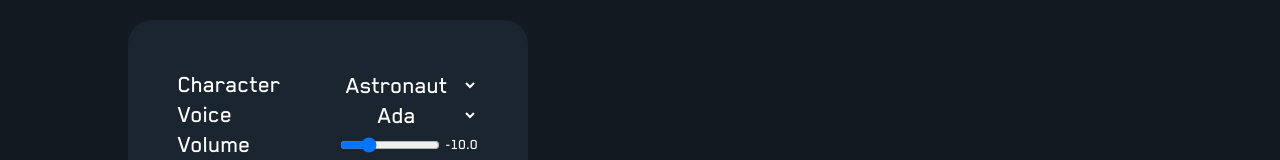
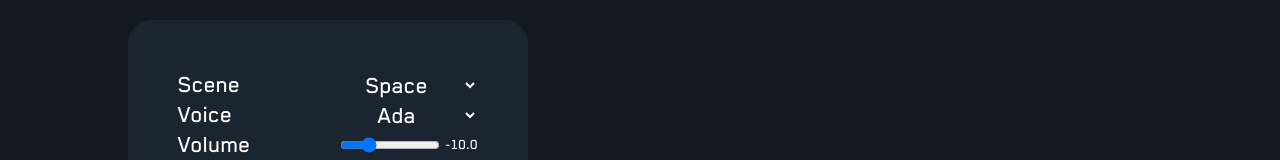
Before and after one commit to moritztng/cyberface, a React (Create React App) app: page / in a window 1280 px wide. Both pictures are taken after a click on the element "Settings". Shown: the part 279-439 px from the top of the page. Built offline with nearby package versions, Linux system fonts and the light colour scheme.

Commit message:
Add fluid scene

```diff
--- a/src/App.tsx
+++ b/src/App.tsx
@@ -4,13 +4,15 @@ import Header from './Header';
 import Body from './Body';
 
 interface Settings {
-  character: string;
+  scene: 'space' | 'fluid';
   voice: string;
   volume: string;
   pitch: string;
   speed: string;
   music: string;
 }
+
+const sceneToPort = {'space': '5001', 'fluid': '5002'};
 
 async function query(urlString: string, params: { [key: string]: string; }) {
   const url = new URL(urlString);
@@ -28,14 +30,15 @@ function App() {
   const [speaking, setSpeaking] = useState(false);
   const [animating, setAnimating] = useState(false);
   async function animate(script: string, settings: Settings) {
+    setAudioUrl('');
     setAnimationUrl('');
     setAnimating(true);
     const speechId = await query('https://europe-west1-synthesizer-337314.cloudfunctions.net/speech', {'ssml': script, 'voice': settings.voice, 'rate': settings.speed, 'pitch': settings.pitch});
     let url = await query('https://europe-west1-synthesizer-337314.cloudfunctions.net/music', {'id': speechId, 'volume': settings.volume});
     setAudioUrl(url);
     const musicId = url.split('synthesizer-music/')[1].split('.')[0];
-    const animateId = await query('http://35.204.30.72:5000/animate', {'id': speechId});
-    const renderId = await query('http://35.204.30.72:5001/render', {'id': animateId});
+    const animateId = await query('http://34.147.22.144:5000/animate', {'id': speechId});
+    const renderId = await query(`http://34.147.22.144:${sceneToPort[settings.scene]}/render`, {'id': animateId});
     url = await query('https://europe-west1-synthesizer-337314.cloudfunctions.net/audio', {'audio-id': musicId, 'video-id': renderId});
     setAnimationUrl(url);
     setAnimating(false);
--- a/src/Input.tsx
+++ b/src/Input.tsx
@@ -7,7 +7,7 @@ import Settings from './Settings';
 function Input(props: { onListen: Function; onAnimate: Function; speaking: boolean; }) {
   const [type, setType] = useState('script');
   const [script, setScript] = useState('It took me a long time to develop a voice.');
-  const [settings, setSettings] = useState({character: 'astronaut', voice: 'en-US-Wavenet-A', volume: '-10.0', pitch: '-4.0', speed: '0.85', music: 'interstellar'});
+  const [settings, setSettings] = useState({scene: 'space', voice: 'en-US-Wavenet-A', volume: '-10.0', pitch: '-4.0', speed: '0.85', music: 'interstellar'});
 
   return (
     <div className="Input">
--- a/src/Settings.tsx
+++ b/src/Settings.tsx
@@ -1,13 +1,14 @@
 import React from 'react';
 import './Settings.css';
 
-function Settings(props: { value: { character: string; voice: string; volume: string; pitch: string; speed: string; music: string; }; onChange: Function; }) {
+function Settings(props: { value: { scene: string; voice: string; volume: string; pitch: string; speed: string; music: string; }; onChange: Function; }) {
   return (
     <div className="Settings">
       <div className="Row">
-        <label htmlFor="character">Character</label>
-        <select id="character" value={props.value.character} onChange={(event) => props.onChange({...props.value, character: event.target.value})}>
-          <option value="astronaut">Astronaut</option>
+        <label htmlFor="scene">Scene</label>
+        <select id="scene" value={props.value.scene} onChange={(event) => props.onChange({...props.value, scene: event.target.value})}>
+          <option value="space">Space</option>
+          <option value="fluid">Fluid</option>
         </select>
       </div>
       <div className="Row">
```
